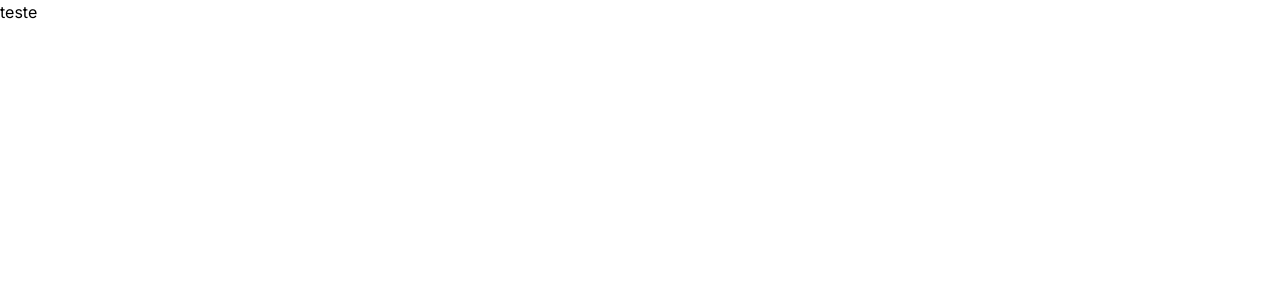
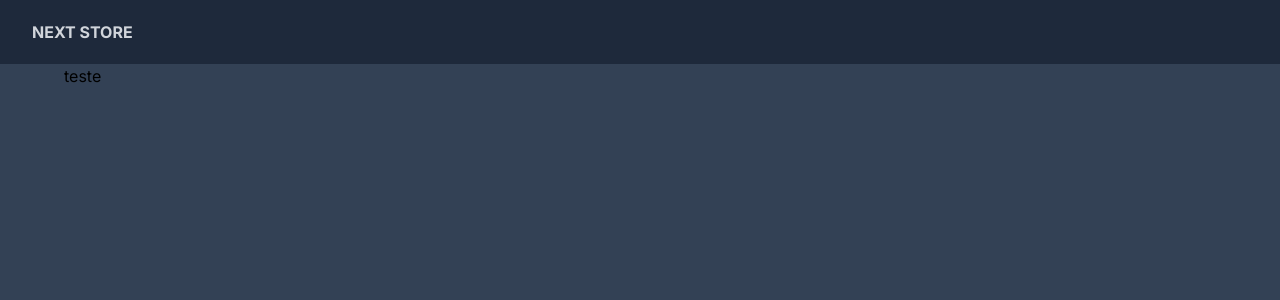
Before and after one commit to coqueirojoao/next-commerce, a Next.js app: page / in a window 1280 px wide. Shown: the top 300 px of the page. Built offline with nearby package versions, Linux system fonts and the light colour scheme.

Commit message:
feat: add navbar

```diff
--- /dev/null
+++ b/src/app/components/Navbar.tsx
@@ -0,0 +1,14 @@
+import Link from "next/link";
+
+export default function Navbar() {
+  return (
+    <nav className="fixed top-0 w-full flex items-center py-2 px-8 justify-between z-50 bg-slate-800 text-gray-300">
+      <Link
+        href="/"
+        className="uppercase font-bold text-md h-12 flex items-center"
+      >
+        Next Store
+      </Link>
+    </nav>
+  );
+}
--- a/src/app/layout.tsx
+++ b/src/app/layout.tsx
@@ -1,6 +1,7 @@
 import type { Metadata } from "next";
 import { Inter } from "next/font/google";
 import "./globals.css";
+import Navbar from "./components/Navbar";
 
 const inter = Inter({ subsets: ["latin"] });
 
@@ -16,7 +17,10 @@
 }) {
   return (
     <html lang="en">
-      <body className={inter.className}>{children}</body>
+      <body className={inter.className}>
+        <Navbar />
+        <main className="bg-slate-700 h-screen p-16">{children}</main>
+      </body>
     </html>
   );
 }
```
